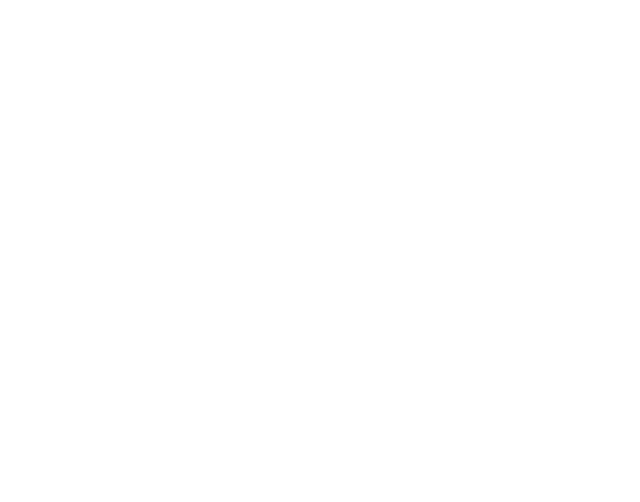
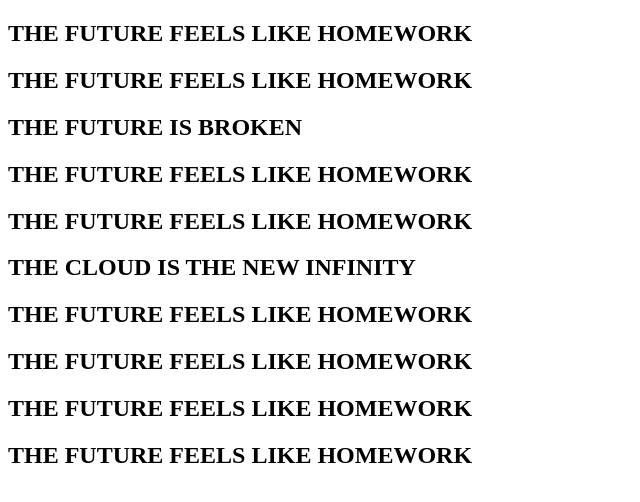
Before and after one commit to ArthurdeLophem/2imd-webtechadvanced-portfolio, a plain HTML site: page lab2 - git/theFuture/thefuture.html in a window 1280 px wide. Shown: the whole page, without its empty margins (0-640 px from the left). Drawn offline with Linux system fonts and the light colour scheme.

Commit message:
feat(theFuture): add html structure

```diff
--- a/lab2 - git/theFuture/thefuture.html
+++ b/lab2 - git/theFuture/thefuture.html
@@ -5,8 +5,43 @@
     <meta charset="UTF-8">
     <meta http-equiv="X-UA-Compatible" content="IE=edge">
     <meta name="viewport" content="width=device-width, initial-scale=1.0">
-    <title>Document</title>
+    <title>TheFuture</title>
+    <link rel="stylesheet" href="styles.css">
 </head>
+
+<section class="theFuture">
+    <div>
+        <h1>THE FUTURE FEELS LIKE HOMEWORK</h1>
+    </div>
+    <div>
+        <h1>THE FUTURE FEELS LIKE HOMEWORK</h1>
+    </div>
+    <div>
+        <h1>THE FUTURE IS BROKEN</h1>
+    </div>
+    <div>
+        <h1>THE FUTURE FEELS LIKE HOMEWORK</h1>
+    </div>
+    <div>
+        <h1>THE FUTURE FEELS LIKE HOMEWORK</h1>
+    </div>
+    <div>
+        <h1>THE CLOUD IS THE NEW INFINITY</h1>
+    </div>
+    <div>
+        <h1>THE FUTURE FEELS LIKE HOMEWORK</h1>
+    </div>
+    <div>
+        <h1>THE FUTURE FEELS LIKE HOMEWORK</h1>
+    </div>
+    <div>
+        <h1>THE FUTURE FEELS LIKE HOMEWORK</h1>
+    </div>
+    <div>
+        <h1>THE FUTURE FEELS LIKE HOMEWORK</h1>
+    </div>
+
+</section>
 
 <body>
 
```
